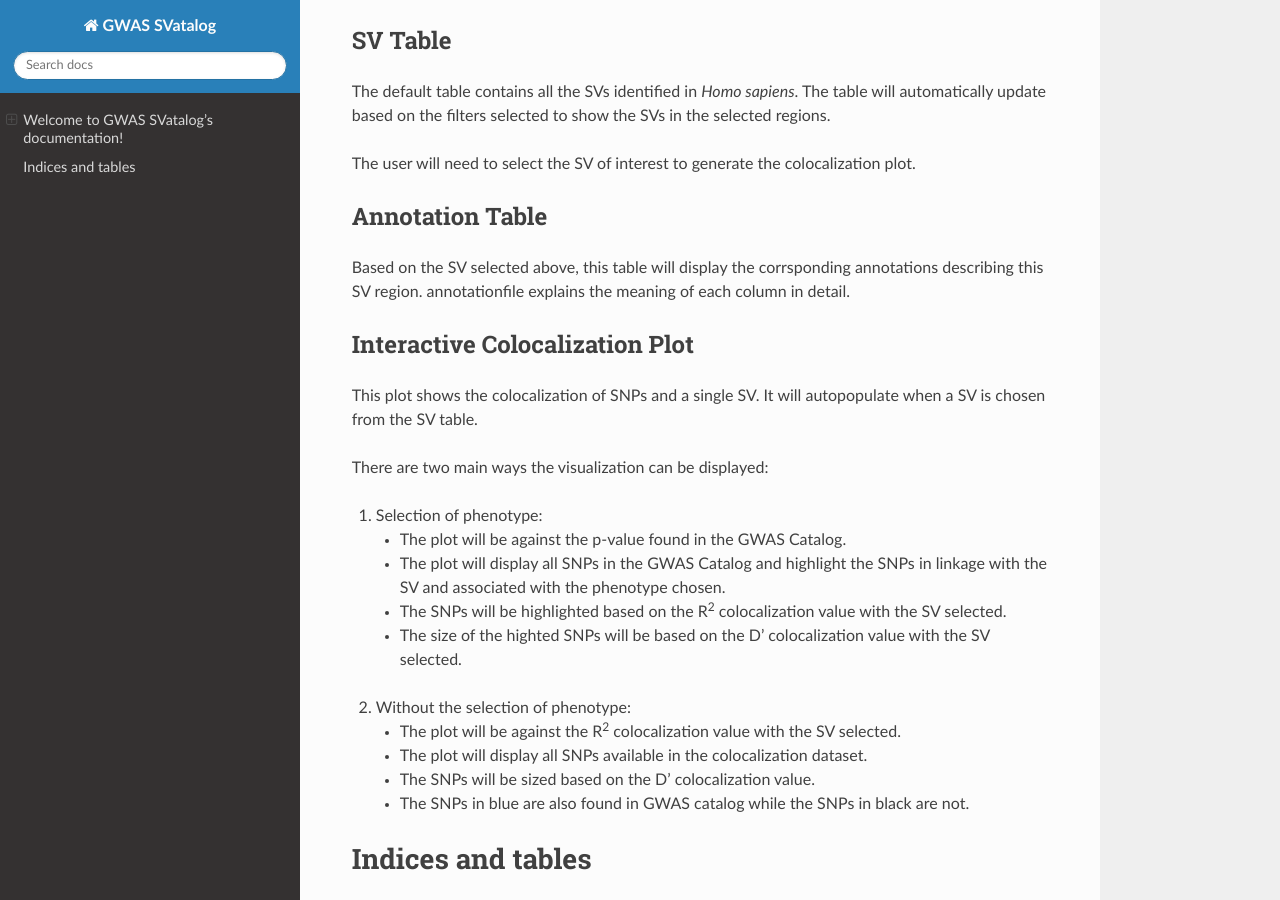
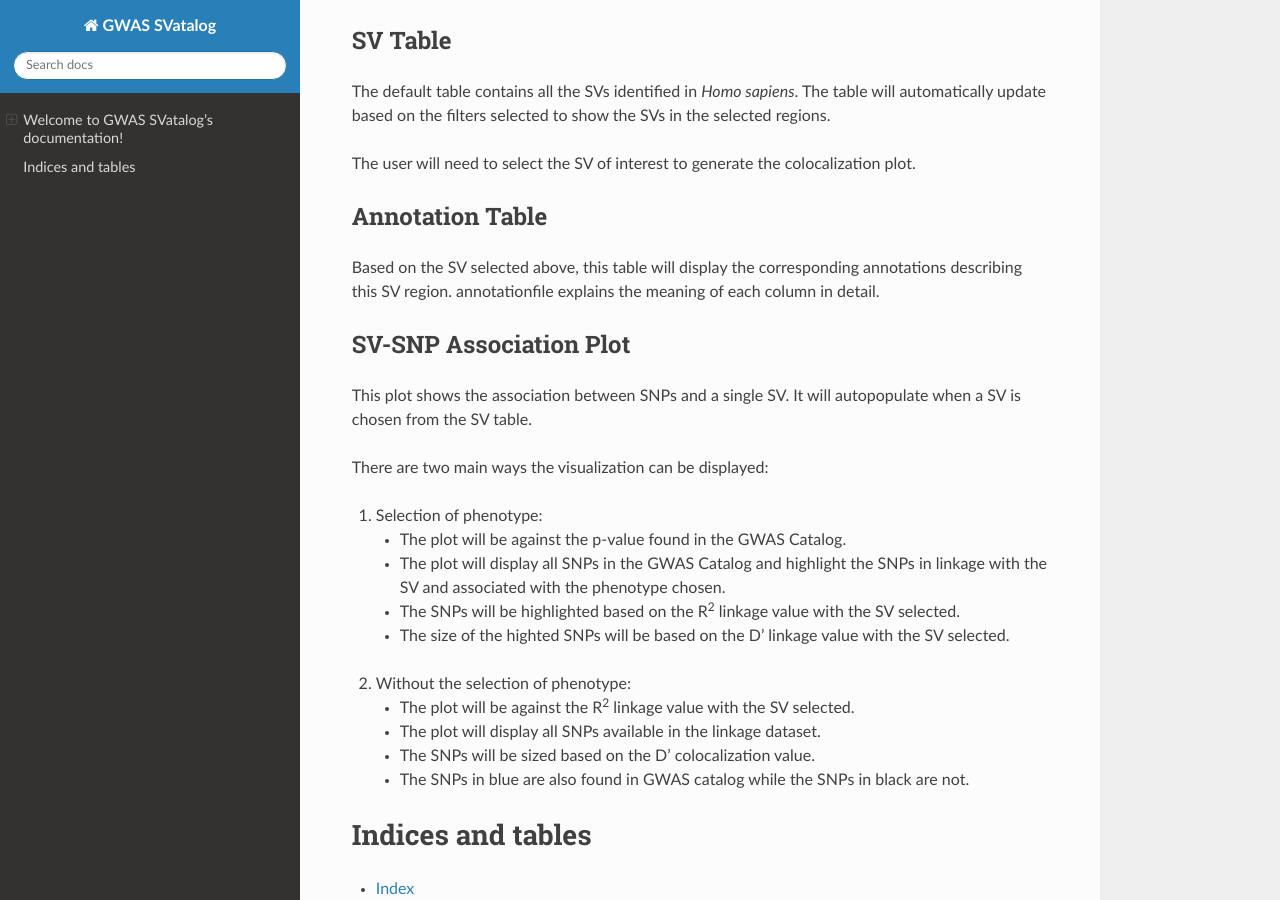
Before and after one commit to shalvichirmade/gwas-svatalog-docs, a Sphinx documentation site: the page built from source/index.rst, in a window 1280 px wide and 900 px high, scrolled down 883 px. Built offline with Sphinx 7.4.7 and the Read the Docs theme 2.0.0, drawn with Linux system fonts in a browser that asks for light colours.

Commit message:
change the wording

```diff
--- a/source/index.rst
+++ b/source/index.rst
@@ -49,16 +49,16 @@ The user will need to select the SV of interest to generate the colocalization p
 Annotation Table
 ----------------
 
-Based on the SV selected above, this table will display the corrsponding annotations describing this SV region. :doc:`annotationfile` explains the meaning of each column in detail.
+Based on the SV selected above, this table will display the corresponding annotations describing this SV region. :doc:`annotationfile` explains the meaning of each column in detail.
 
 ..
    Add image of annotation table section here
 
 
-Interactive Colocalization Plot
+SV-SNP Association Plot
 -------------------------------
 
-This plot shows the colocalization of SNPs and a single SV. It will autopopulate when a SV is chosen from the SV table.
+This plot shows the association between SNPs and a single SV. It will autopopulate when a SV is chosen from the SV table.
 
 There are two main ways the visualization can be displayed:
 
@@ -66,8 +66,8 @@ There are two main ways the visualization can be displayed:
 
    * The plot will be against the p-value found in the GWAS Catalog.
    * The plot will display all SNPs in the GWAS Catalog and highlight the SNPs in linkage with the SV and associated with the phenotype chosen.
-   * The SNPs will be highlighted based on the R\ :sup:`2` colocalization value with the SV selected.
-   * The size of the highted SNPs will be based on the D' colocalization value with the SV selected.
+   * The SNPs will be highlighted based on the R\ :sup:`2` linkage value with the SV selected.
+   * The size of the highted SNPs will be based on the D' linkage value with the SV selected.
 
 ..
    Add image of plot type here
@@ -75,8 +75,8 @@ There are two main ways the visualization can be displayed:
 
 2. Without the selection of phenotype:
 
-   * The plot will be against the R\ :sup:`2` colocalization value with the SV selected.
-   * The plot will display all SNPs available in the colocalization dataset.
+   * The plot will be against the R\ :sup:`2` linkage value with the SV selected.
+   * The plot will display all SNPs available in the linkage dataset.
    * The SNPs will be sized based on the D' colocalization value.
    * The SNPs in blue are also found in GWAS catalog while the SNPs in black are not.
 
```
